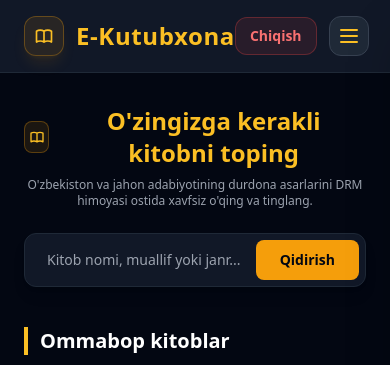
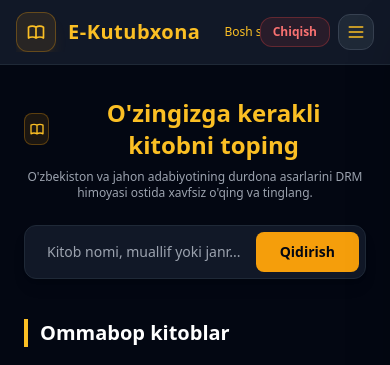
Before and after one commit to ysultanmuratov-cyber/eKutubxona, a Spring Boot app: page /home in a window 390 px wide. Shown: the top 365 px of the page. Run offline with Spring Boot 4, Linux system fonts and the light colour scheme; the visitor is signed in with stand-in values (Sample User, id 1); data comes from the database, SQL or seed files in the repository; some libraries are stand-ins or nearby versions.

Commit message:
TiDB Cloud ulanishi va mobil navigatsiya to'g'irlandi

```diff
--- a/src/main/resources/templates/home.html
+++ b/src/main/resources/templates/home.html
@@ -9,21 +9,21 @@
 <body class="bg-gray-950 text-white min-h-screen flex flex-col">
 
     <!-- NAVBAR -->
-    <nav class="bg-gray-900 border-b border-gray-800 px-6 py-4 flex items-center justify-between sticky top-0 z-50">
-        <!-- Chap qism: Logo va Havolalar yonma-yon -->
-        <div class="flex items-center gap-10">
+    <nav class="bg-gray-900 border-b border-gray-800 px-4 sm:px-6 py-3 flex items-center justify-between sticky top-0 z-50">
+        <!-- Chap qism: Logo va Havolalar -->
+        <div class="flex items-center gap-6 overflow-hidden">
             <!-- Logo -->
-            <a href="/home" class="flex items-center gap-3">
+            <a href="/home" class="flex items-center gap-3 shrink-0">
                 <div class="w-10 h-10 rounded-xl bg-amber-500/10 border border-amber-500/30 flex items-center justify-center text-amber-400 shadow-lg shadow-amber-500/10">
                     <svg class="w-5 h-5" fill="none" stroke="currentColor" stroke-width="2" viewBox="0 0 24 24">
                         <path stroke-linecap="round" stroke-linejoin="round" d="M12 6.253v13m0-13C10.832 5.477 9.246 5 7.5 5S4.168 5.477 3 6.253v13C4.168 18.477 5.754 18 7.5 18s3.332.477 4.5 1.253m0-13C13.168 5.477 14.754 5 16.5 5c1.747 0 3.332.477 4.5 1.253v13C19.832 18.477 18.247 18 16.5 18c-1.746 0-3.332.477-4.5 1.253"></path>
                     </svg>
                 </div>
-                <span class="text-2xl font-black text-amber-400 tracking-wide whitespace-nowrap">E-Kutubxona</span>
+                <span class="text-xl sm:text-2xl font-black text-amber-400 tracking-wide whitespace-nowrap">E-Kutubxona</span>
             </a>
 
-            <!-- Sahifalar havolasi -->
-            <div class="hidden md:flex items-center gap-6 text-sm font-medium text-gray-300">
+            <!-- Sahifalar havolasi (Telefonda chapga-o'ngga suriladigan, noutbukda yoyilgan) -->
+            <div class="flex items-center gap-4 sm:gap-6 text-xs sm:text-sm font-medium text-gray-300 overflow-x-auto whitespace-nowrap scrollbar-none py-1">
                 <a href="/home" class="text-amber-400 hover:text-amber-300 transition">Bosh sahifa</a>
                 <a href="/catalog" class="hover:text-amber-300 transition">Katalog</a>
                 <a href="/ebooks" class="hover:text-amber-300 transition">Elektron kitoblar</a>
@@ -33,10 +33,9 @@
         </div>
 
         <!-- O'ng qism: Foydalanuvchi profili, Chiqish va Burger Tugmasi -->
-        <div class="flex items-center gap-3">
+        <div class="flex items-center gap-2 sm:gap-3 shrink-0">
             <!-- Tizimga kirgan foydalanuvchi profili va ismi -->
-            <div th:if="${currentUser != null}" class="hidden sm:flex items-center gap-2.5 bg-gray-800/80 border border-gray-700 px-3.5 py-2 rounded-xl text-sm">
-                <!-- Odamcha (Profil) ikonka SVG -->
+            <div th:if="${currentUser != null}" class="hidden sm:flex items-center gap-2.5 bg-gray-800/80 border border-gray-700 px-3 py-1.5 rounded-xl text-sm">
                 <div class="w-6 h-6 rounded-lg bg-amber-500/10 border border-amber-500/30 flex items-center justify-center text-amber-400">
                     <svg class="w-4 h-4" fill="none" stroke="currentColor" stroke-width="2" viewBox="0 0 24 24">
                         <path stroke-linecap="round" stroke-linejoin="round" d="M16 7a4 4 0 11-8 0 4 4 0 018 0zM12 14a7 7 0 00-7 7h14a7 7 0 00-7-7z"></path>
@@ -46,19 +45,18 @@
             </div>
 
             <!-- Chiqish (Logout) tugmasi -->
-            <a th:if="${currentUser != null}" href="/logout" class="bg-red-500/10 hover:bg-red-500/20 text-red-400 border border-red-500/30 px-3.5 py-2 rounded-xl text-sm font-semibold transition">
+            <a th:if="${currentUser != null}" href="/logout" class="bg-red-500/10 hover:bg-red-500/20 text-red-400 border border-red-500/30 px-3 py-1.5 rounded-xl text-xs sm:text-sm font-semibold transition">
                 Chiqish
             </a>
 
             <!-- Burger Tugmasi -->
-            <button onclick="toggleSidebar()" class="w-10 h-10 rounded-xl bg-gray-800 hover:bg-gray-700 border border-gray-700 flex items-center justify-center text-amber-400 transition" title="Menyu">
-                <svg class="w-6 h-6" fill="none" stroke="currentColor" stroke-width="2" viewBox="0 0 24 24">
+            <button onclick="toggleSidebar()" class="w-9 h-9 sm:w-10 sm:h-10 rounded-xl bg-gray-800 hover:bg-gray-700 border border-gray-700 flex items-center justify-center text-amber-400 transition" title="Menyu">
+                <svg class="w-5 h-5" fill="none" stroke="currentColor" stroke-width="2" viewBox="0 0 24 24">
                     <path stroke-linecap="round" stroke-linejoin="round" d="M4 6h16M4 12h16M4 18h16"></path>
                 </svg>
             </button>
         </div>
     </nav>
-
     <!-- MAIN CONTENT -->
     <div class="max-w-7xl mx-auto px-6 py-8 flex-grow w-full">
 
```
Also changed, not shown: 1 other file.
